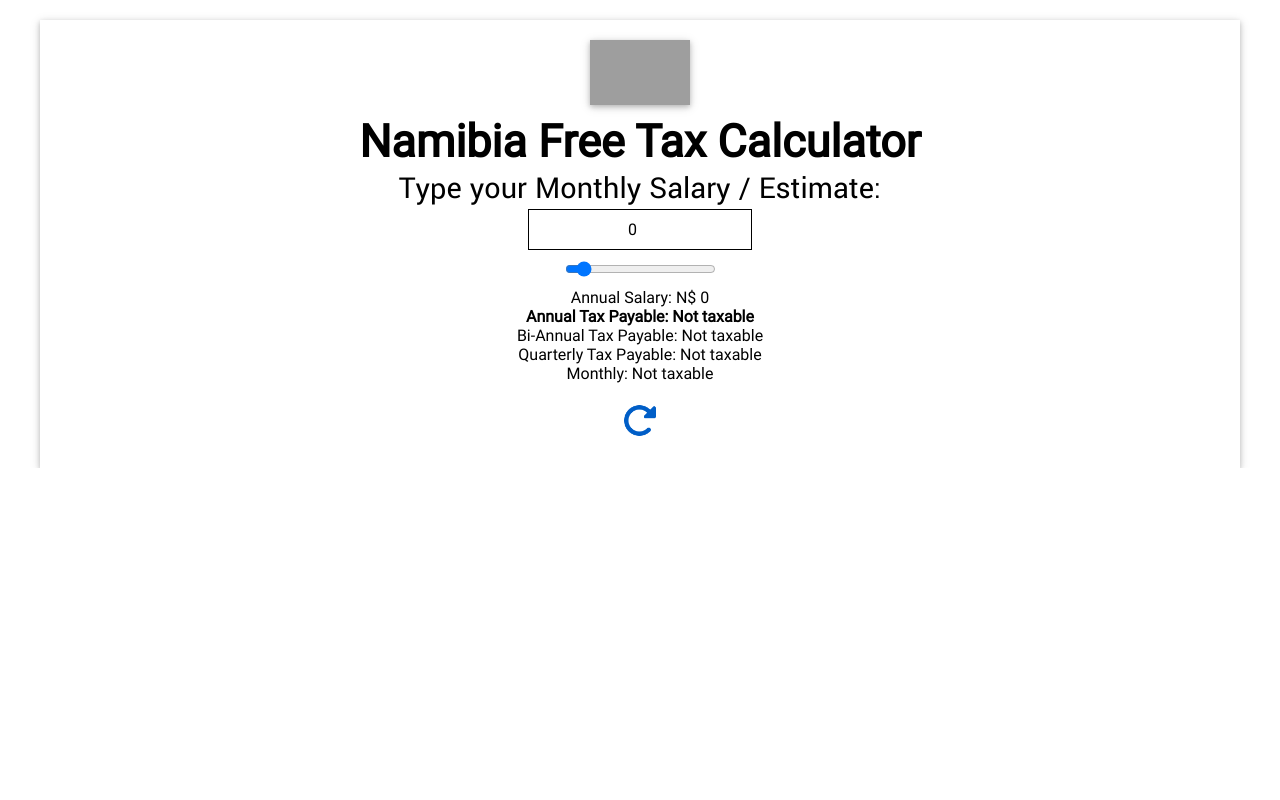
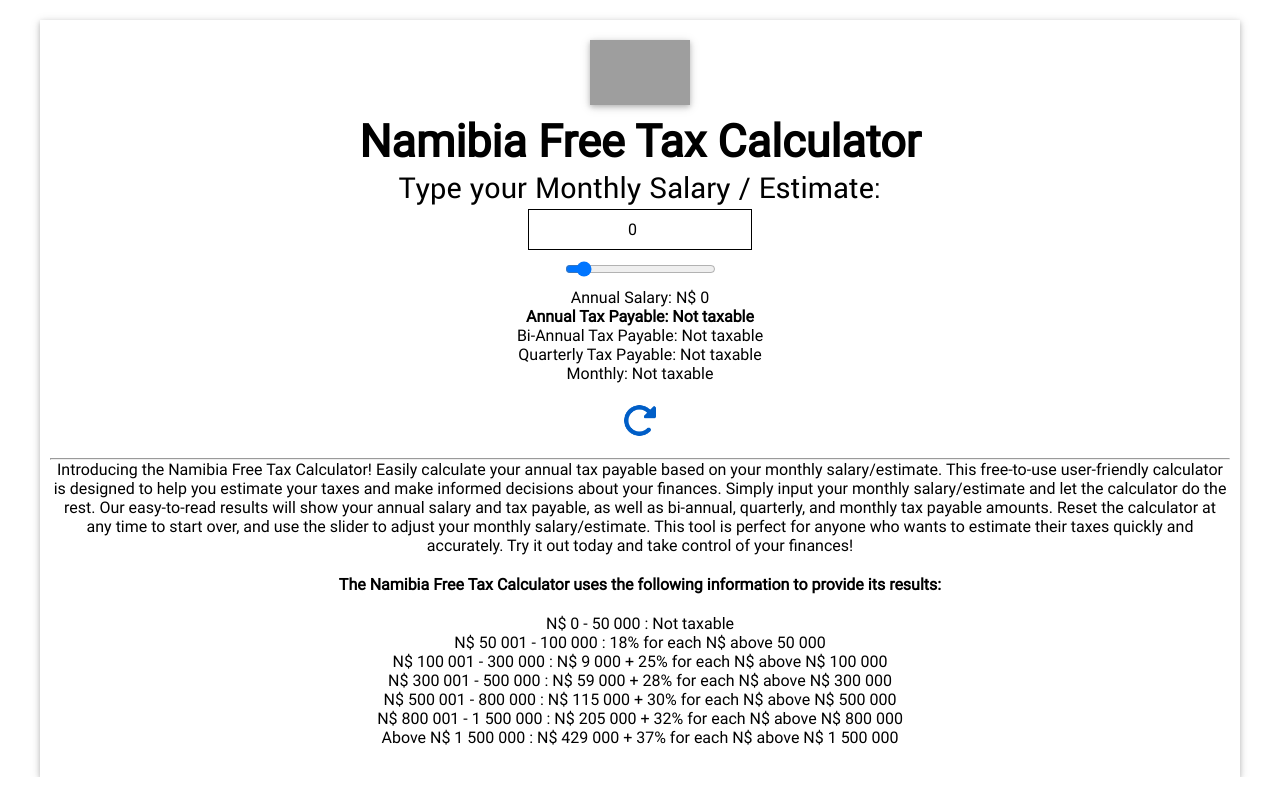
Before and after one commit to dym061/namfreetaxcalc, a Next.js app: page / in a window 1280 px wide. Built offline with nearby package versions, Linux system fonts and the light colour scheme; grey boxes are pictures that could not be loaded.

Commit message:
SEO updates

```diff
--- a/src/pages/_app.js
+++ b/src/pages/_app.js
@@ -19,8 +19,8 @@ export default function App({ Component, pageProps }) {
         <meta property="og:image:alt" content="Namibia Free Tax Calculator logo" />
         <meta property="og:site_name" content="Namibia Free Tax Calculator" />
         <link rel="canonical" href="https://namfreetaxcalc.vercel.app" />
-		<link rel="alternate" hreflang="en-us" href="https://namfreetaxcalc.vercel.app" />
-		<link rel="alternate" hreflang="x-default" href="https://namfreetaxcalc.vercel.app"/>
+		<link rel="alternate" hrefLang="en-us" href="https://namfreetaxcalc.vercel.app" />
+		<link rel="alternate" hrefLang="x-default" href="https://namfreetaxcalc.vercel.app"/>
         <script type="application/ld+json">
           {JSON.stringify({
             "@context": "http://schema.org",
--- a/src/pages/index.js
+++ b/src/pages/index.js
@@ -170,7 +170,7 @@ export default function Home() {
 						<p className="txtcenter">Quarterly Tax Payable: {quarterly}</p>
 						<p className="txtcenter">Monthly: {monthly}</p>
 					</div>
-					<div className="dflex">
+					<div className="dflex pb3">
 						<Image
 							width={35}
 							height={35}
@@ -180,6 +180,19 @@ export default function Home() {
 							onClick={handleReset}
 						/>
 					</div>
+					<hr/>
+					<div className="txtcenter txtfont2">
+						<p className="pb3 ">Introducing the Namibia Free Tax Calculator! Easily calculate your annual tax payable based on your monthly salary/estimate. This free-to-use user-friendly calculator is designed to help you estimate your taxes and make informed decisions about your finances. Simply input your monthly salary/estimate and let the calculator do the rest. Our easy-to-read results will show your annual salary and tax payable, as well as bi-annual, quarterly, and monthly tax payable amounts. Reset the calculator at any time to start over, and use the slider to adjust your monthly salary/estimate. This tool is perfect for anyone who wants to estimate their taxes quickly and accurately. Try it out today and take control of your finances!</p>
+						<p className="txtbold pb3">The Namibia Free Tax Calculator uses the following information to provide its results:</p>
+
+						<p>N$ 0 - 50 000 : Not taxable</p>
+						<p>N$ 50 001 - 100 000 : 18% for each N$ above 50 000</p>
+						<p>N$ 100 001 - 300 000 : N$ 9 000 + 25% for each N$ above N$ 100 000</p>
+						<p>N$ 300 001 - 500 000 : N$ 59 000 + 28% for each N$ above N$ 300 000</p>
+						<p>N$ 500 001 - 800 000 : N$ 115 000 + 30% for each N$ above N$ 500 000</p>
+						<p>N$ 800 001 - 1 500 000 : N$ 205 000 + 32% for each N$ above N$ 800 000</p>
+						<p>Above N$ 1 500 000 : N$ 429 000 + 37% for each N$ above N$ 1 500 000</p>
+					</div>
 				</div>
 			</div>
 		</section>
--- a/src/styles/style.css
+++ b/src/styles/style.css
@@ -34,6 +34,8 @@
 .p2 {padding: 10px;}
 .p3 {padding: 20px;}
 
+.pb3 {padding-bottom: 20px;}
+
 .shadow1 {box-shadow: 0 2px 5px 0 rgb(0 0 0 / 20%), 0 2px 10px 0 rgb(0 0 0 / 15%);}
 
 .txtbold {font-weight: bold;}
```
